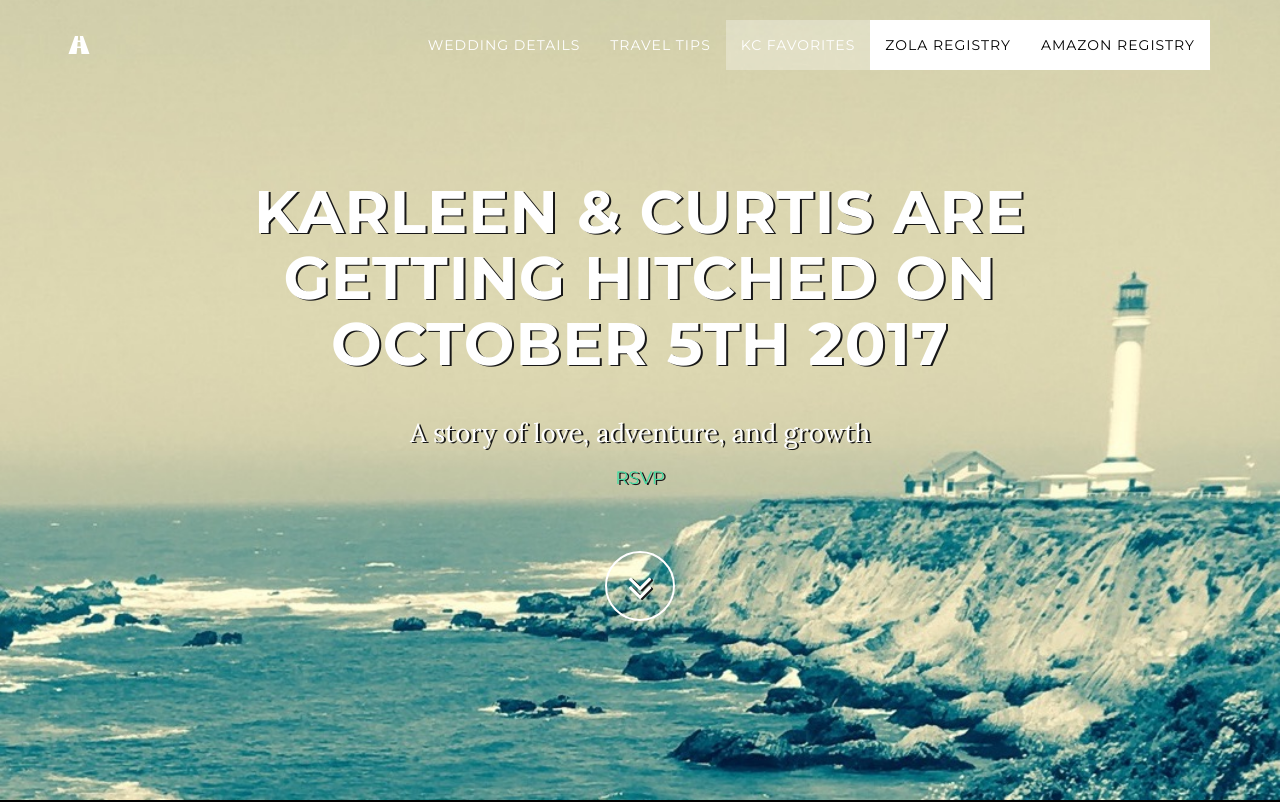
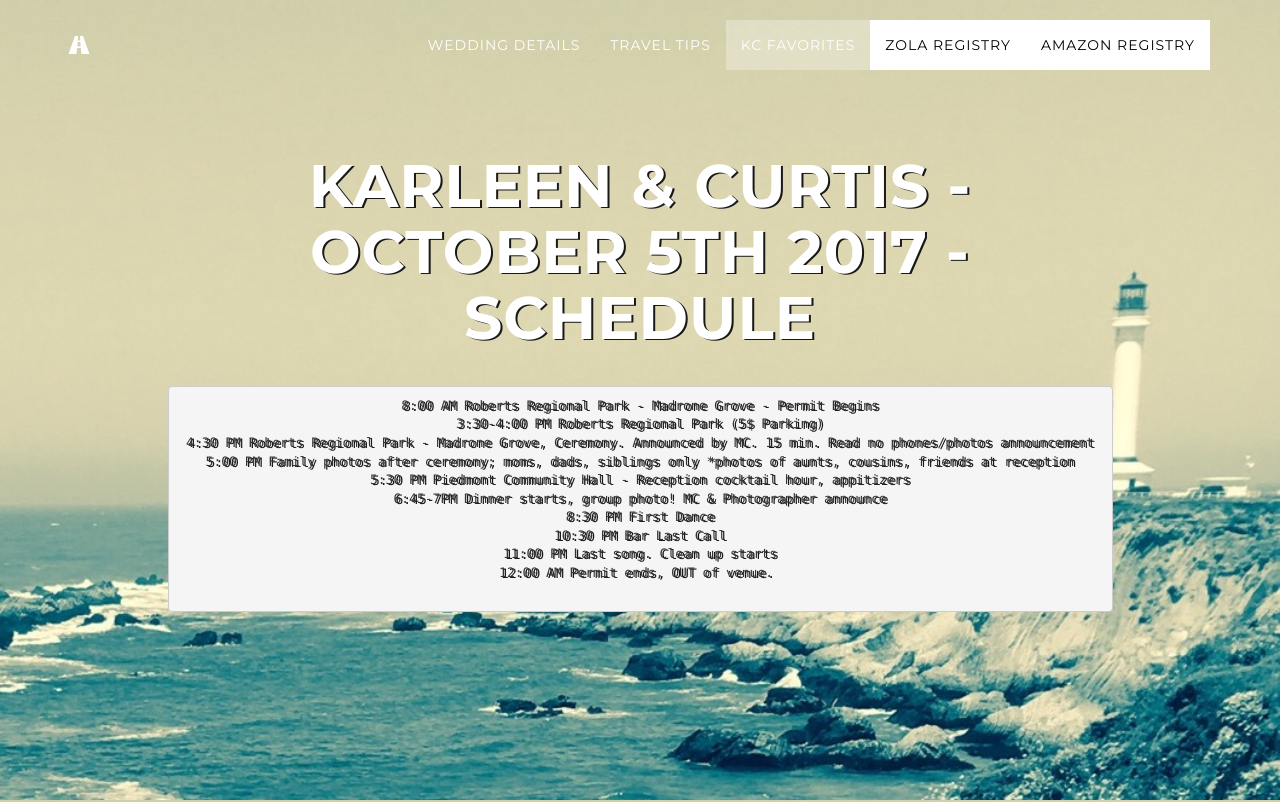
Before and after one commit to robotarmy/wedding, a website: page index.html in a window 1280 px wide. Shown: the top 802 px of the page. Drawn offline with nearby package versions, Linux system fonts and the light colour scheme; some packages are replaced by stand-ins of ours; a script that the page names is missing.

Commit message:
Update index.html
schedule

```diff
--- a/index.html
+++ b/index.html
@@ -73,9 +73,33 @@
         </div>
         <!-- /.container -->
     </nav>
-
+    <header class="intro black-shadow">
+        <div class="intro-body">
+            <div class="container">
+                <div class="row">
+                    <div class="col-lg-10 col-lg-offset-1 col-md-8 col-md-offset-2">
+                        <h1 class="brand-heading">Karleen &amp; Curtis - October 5th 2017 - Schedule </h1>
+                        <p class="intro-text">
+				<pre>
+8:00 AM Roberts Regional Park - Madrone Grove - Permit Begins
+3:30-4:00 PM Roberts Regional Park (5$ Parking)
+4:30 PM Roberts Regional Park - Madrone Grove, Ceremony. Announced by MC. 15 min. Read no phones/photos announcement
+5:00 PM Family photos after ceremony; moms, dads, siblings only *photos of aunts, cousins, friends at reception
+5:30 PM Piedmont Community Hall - Reception cocktail hour, appitizers
+6:45-7PM Dinner starts, group photo! MC & Photographer announce
+8:30 PM First Dance
+10:30 PM Bar Last Call
+11:00 PM Last song. Clean up starts
+12:00 AM Permit ends, OUT of venue.
+			    </pre>
+                        </p>
+                    </div>
+                </div>
+            </div>
+        </div>
+    </header>
     <!-- Intro Header -->
-    <header class="intro black-shadow">
+    <section class="intro black-shadow">
         <div class="intro-body">
             <div class="container">
                 <div class="row">
@@ -94,7 +118,7 @@
                 </div>
             </div>
         </div>
-    </header>
+    </section>
 
     <!-- Details Section -->
     <section id="details" class="container content-section text-center">
```
